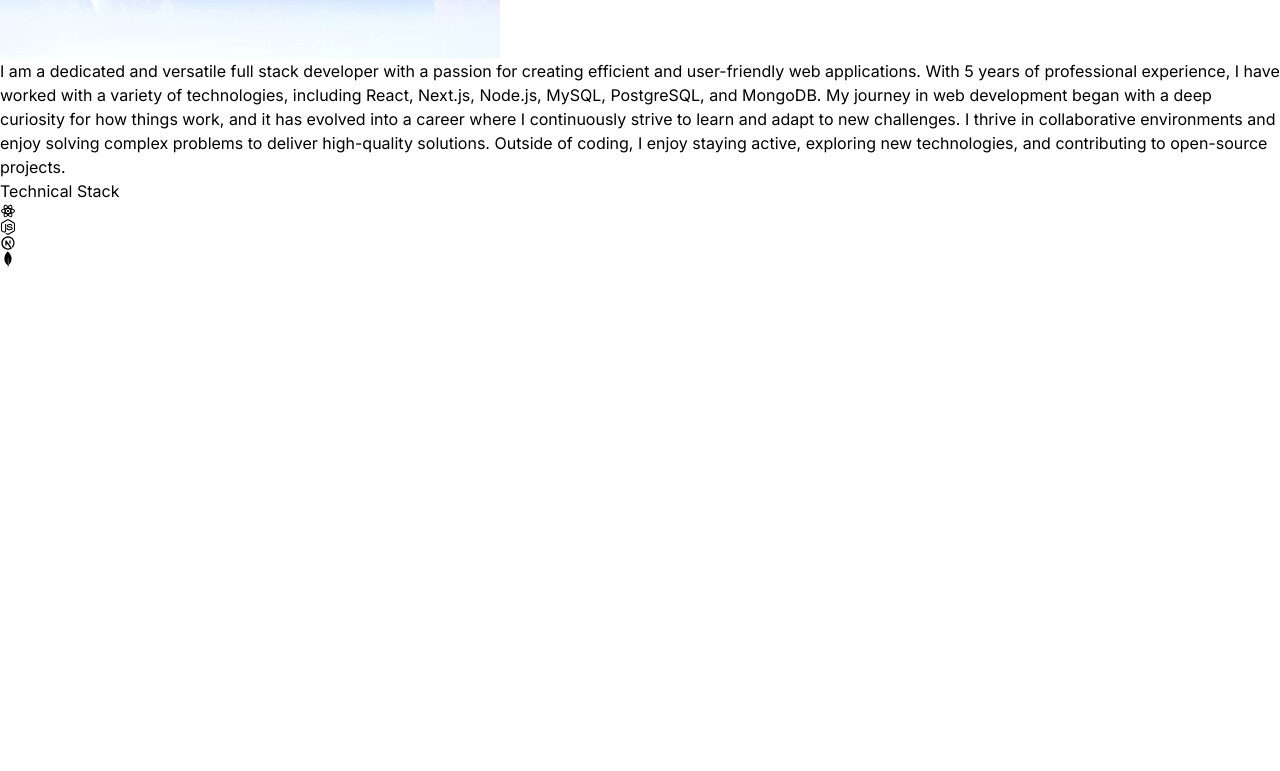
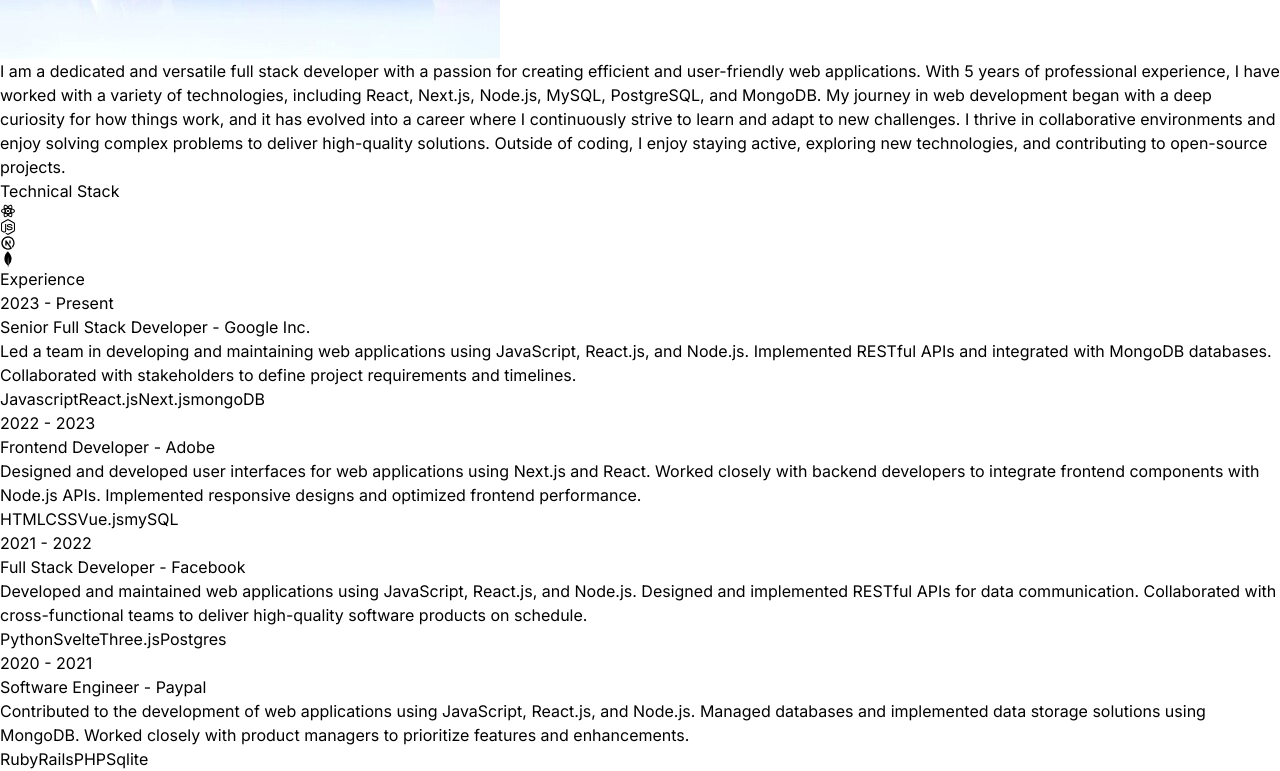
Before and after one commit to RithikRaja28/Rithik-Portfolio, a React (Vite) app: page / in a window 1280 px wide. Shown: the part 1173-1944 px from the top of the page. Before the commit the page ends 1440 px from the top, so only its background shows below. Built offline with nearby package versions, Linux system fonts and the light colour scheme.

Commit message:
Experience component update

```diff
--- a/src/App.jsx
+++ b/src/App.jsx
@@ -3,6 +3,7 @@
 import Hero from "./components/Hero.jsx/Hero";
 import About from "./components/About/About";
 import Technology from "./components/Technologies/Technology";
+import Experience from "./components/Experience/Experience";
 
 const App = () => {
   return (
@@ -16,6 +17,7 @@
         <Hero />
         <About />
         <Technology />
+        <Experience />
       </div>
     </div>
   );
--- /dev/null
+++ b/src/components/Experience/Experience.jsx
@@ -0,0 +1,33 @@
+import React from 'react'
+import { EXPERIENCES } from '../../constants'
+
+const Experience = () => {
+  return (
+    <div className='border-b border-neutral-900 pb-4'>
+      <h1 className="my-20 text-center text-4xl">Experience</h1>
+      <div>
+        {EXPERIENCES.map((experience,index)=>(
+            <div key={index} className='mb-8 flex flex-wrap lg:justify-center'>
+                <div className="w-full lg:w-1/4">
+                    <p className='mb-2 text-sm text-neutral-400'>{experience.year}</p>
+                </div>
+                <div className="w-full max-w-xl lg:2-3/4">
+                    <h6 className="mb-2 font-semibold">
+                        {experience.role} -{" "}
+                        <span className="text-sm text-purple-100">
+                            {experience.company}
+                        </span>
+                    </h6>
+                    <p className='mb-4 text-neutral-400'>{experience.description}</p>
+                    {experience.technologies.map((tech,index)=>(
+                        <span key={index} className='mr-2 mt-4 rounded bg-neutral-900 px-2 py-1 text-sm font-medium text-purple-800'>{tech}</span>
+                    ))}
+                </div>
+            </div>
+        ))}
+      </div>
+    </div>
+  )
+}
+
+export default Experience
--- a/src/components/Technologies/Technology.jsx
+++ b/src/components/Technologies/Technology.jsx
@@ -8,25 +8,26 @@
 
 const Technology = () => {
   return (
-    <div className='border-b border-neutral-800 pb-24'>
-      <h1 className='my-20 text-center text-4xl'>Technical Stack</h1>
+    <div className="border-b border-neutral-800 pb-24">
+      <h1 className="my-20 text-center text-4xl">
+        <span className="text-neutral-500">Technical</span> Stack
+      </h1>
       <div className="flex flex-wrap items-center justify-center gap-3">
         <div className="rounded-3xl border-2 border-neutral-800 p-2">
-            <RiReactjsLine className='text-7xl text-cyan-400'/>
+          <RiReactjsLine className="text-7xl text-cyan-400" />
         </div>
         <div className="rounded-3xl border-2 border-neutral-800 p-2">
-            <FaNodeJs className='text-7xl text-green-500'/>
+          <FaNodeJs className="text-7xl text-green-500" />
         </div>
         <div className="rounded-3xl border-2 border-neutral-800 p-2">
-            <TbBrandNextjs className='text-7xl '/>
+          <TbBrandNextjs className="text-7xl " />
         </div>
         <div className="rounded-3xl border-2 border-neutral-800 p-2 ">
-            <SiMongodb className='text-7xl text-green-500'/>
+          <SiMongodb className="text-7xl text-green-500" />
         </div>
-
       </div>
     </div>
-  )
+  );
 }
 
 export default Technology
```
